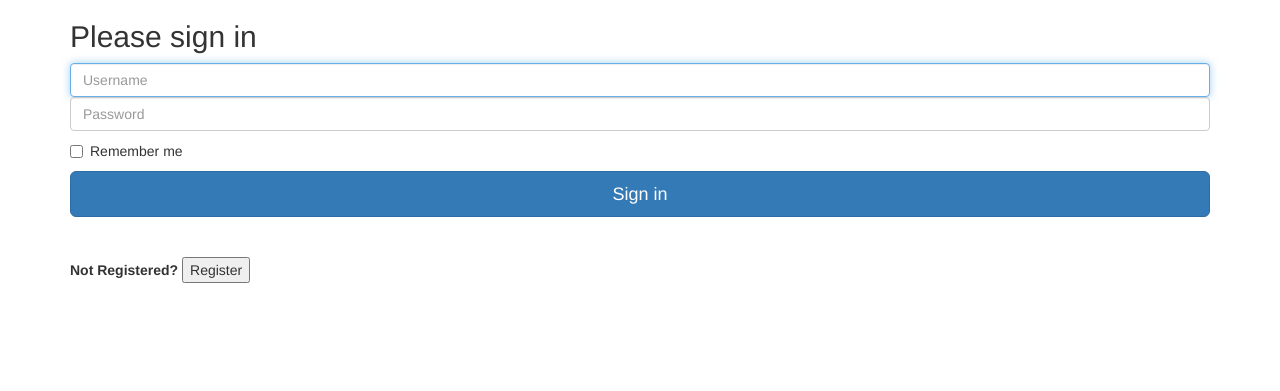
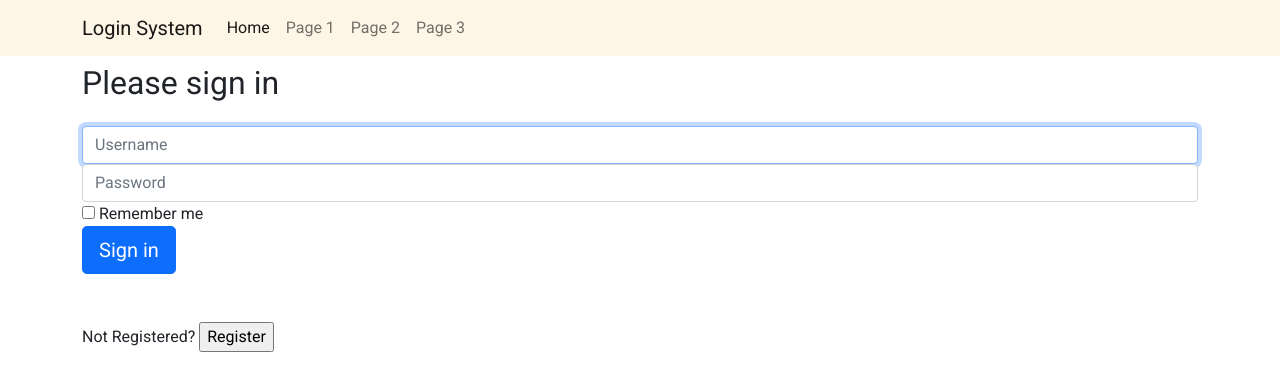
Before and after one commit to stan630/pythonlogindemo, a Flask app: page / in a window 1280 px wide. Shown: the top 391 px of the page. Run offline with Flask 2, Linux system fonts and the light colour scheme; some libraries are stand-ins or nearby versions.

Commit message:
add bootstrap navbar

```diff
--- a/main.py
+++ b/main.py
@@ -74,7 +74,7 @@ def login():
 @login_required
 def logout():
     logout_user()
-    return redirect('index')
+    return redirect(url_for('index'))
 
 @app.route('/profile')
 def profile():
--- /dev/null
+++ b/static/css/main.css
@@ -0,0 +1,3 @@
+body {
+    font-family: 'Roboto';
+}
--- a/templates/layout.html
+++ b/templates/layout.html
@@ -3,12 +3,46 @@
 <head>
     <meta charset="UTF-8">
     <meta http-equiv="X-UA-Compatible" content="IE=edge">
-    <meta name="viewport" content="width="device-width", initial-scale=1.0">
-    <link rel="stylesheet" href="https://maxcdn.bootstrapcdn.com/bootstrap/3.3.7/css/bootstrap.min.css" integrity="sha384-BVYiiSIFeK1dGmJRAkycuHAHRg32OmUcww7on3RYdg4Va+PmSTsz/K68vbdEjh4u" crossorigin="anonymous">
+    <meta name="viewport" content="width=device-width", initial-scale=1">
+    <link href="https://cdn.jsdelivr.net/npm/bootstrap@5.0.0-beta3/dist/css/bootstrap.min.css" rel="stylesheet" integrity="sha384-eOJMYsd53ii+scO/bJGFsiCZc+5NDVN2yr8+0RDqr0Ql0h+rP48ckxlpbzKgwra6" crossorigin="anonymous">
+    <link rel="stylesheet" href="{{ url_for('static', filename='css/main.css')}}">
+    <link href="https://fonts.googleapis.com/css2?family=Roboto" rel="stylesheet">
+    <script src="https://cdn.jsdelivr.net/npm/bootstrap@5.0.0-beta3/dist/js/bootstrap.bundle.min.js" integrity="sha384-JEW9xMcG8R+pH31jmWH6WWP0WintQrMb4s7ZOdauHnUtxwoG2vI5DkLtS3qm9Ekf" crossorigin="anonymous"></script>
+
+    <script src="https://ajax.googleapis.com/ajax/libs/jquery/3.3.1/jquery.min.js"></script>
+
     <title>Login</title>
 </head>
 <body>
-    <main class="container p-5">
+
+<nav class="navbar navbar-light navbar-expand-sm" style="background-color: oldlace" >
+    <div class="container">
+
+        <a href="#" class="navbar-brand">Login System</a>
+
+        <button class="navbar-toggler" type="button"
+            data-bs-toggle="collapse" data-bs-target="#myTogglerNav"
+            role="button"
+            aria-controls="myTogglerNav"
+            aria-expanded="false" aria-label="Toggle navigation">
+            <span class="navbar-toggler-icon"></span>
+        </button>
+
+        <div class="collapse navbar-collapse" id="myTogglerNav">
+            <div class="navbar-nav ">
+                <a class= "nav-item nav-link active" href="#">Home</a>
+                <a class="nav-item nav-link" href="#">Page 1</a>
+                <a class="nav-item nav-link" href="#">Page 2</a>
+                <a class="nav-item nav-link" href="#">Page 3</a>
+            </div> <!--navbar-->
+        </div> <!--collapse-->
+    </div> <!-- Container -->
+</nav>
+
+<div class="container">
+    <div class="row">
+        <section class="col-12 mt-2">
+        <main >
             {% with messages = get_flashed_messages(with_categories=true) %}
             {% if messages %}
                 {% for category, message in messages %}
@@ -21,5 +55,12 @@
 
             {% block main %}{% endblock %}
         </main>
+        </section>
+    </div> <!-- row -->
+</div> <!-- container -->
+
+
+
+<script src="https://cdnjs.cloudflare.com/ajax/libs/popper.js/1.14.3/umd/popper.min.js" integrity="sha384-ZMP7rVo3mIykV+2+9J3UJ46jBk0WLaUAdn689aCwoqbBJiSnjAK/l8WvCWPIPm49" crossorigin="anonymous"></script>
 </body>
 </html>
--- a/templates/login.html
+++ b/templates/login.html
@@ -2,10 +2,10 @@
   {% block main %}
 
     <form class="form-signin" action="" method="post">
-        <h2 class="form-signin-heading">Please sign in</h2>
-        <label for="inputUsername" class="sr-only">Username</label>
+        <h2 class="mb-4">Please sign in</h2>
+
         <input type="text" id="inputUsername" name="username" class="form-control" placeholder="Username" required autofocus>
-        <label for="inputPassword" class="sr-only">Password</label>
+
         <input type="password" id="inputPassword" name="password" class="form-control" placeholder="Password" required>
         <div class="checkbox">
           <label>
```
Lines whose indentation alone changed are shown as unchanged.
